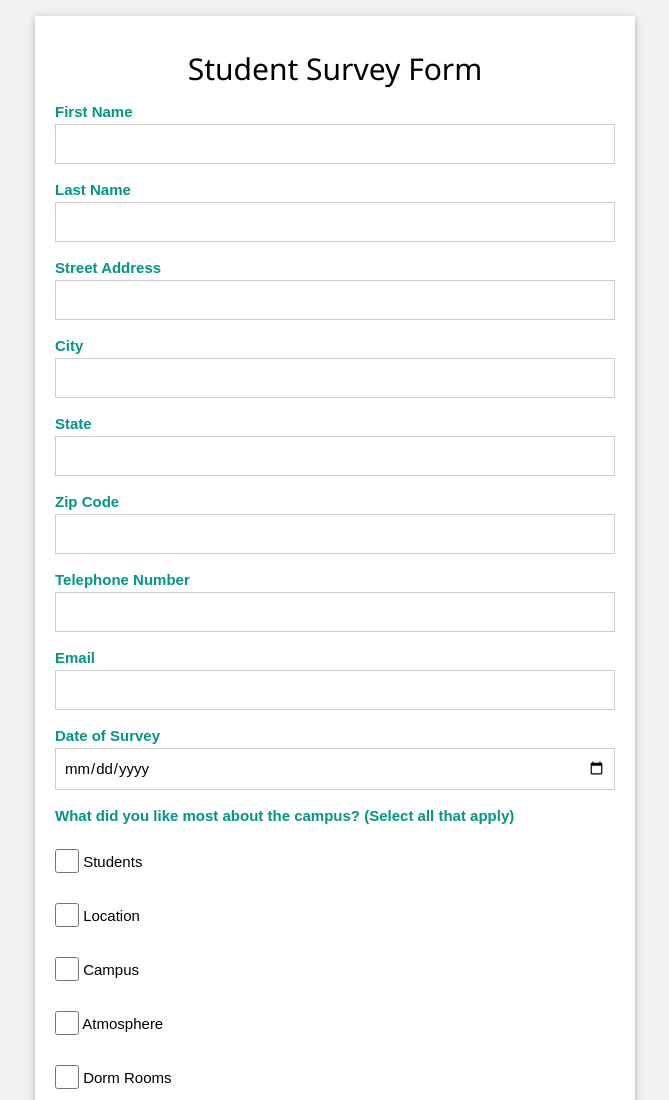
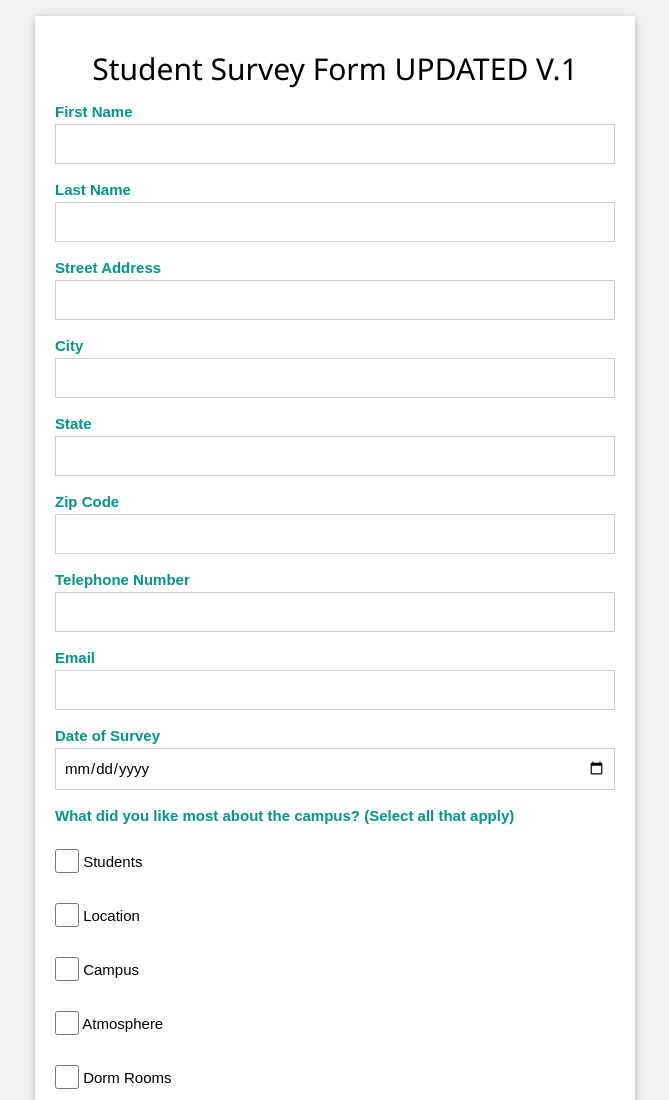
Before and after one commit to amisha14072001/sweassignment2, a plain HTML site: page index.html in a window 1280 px wide. Shown: the top 1100 px of the page, without its empty margins (305-974 px from the left). Drawn offline with nearby package versions, Linux system fonts and the light colour scheme.

Commit message:
Update index.html

```diff
--- a/index.html
+++ b/index.html
@@ -14,7 +14,7 @@
 <body class="w3-light-grey">
 
     <div class="w3-container w3-card w3-white w3-margin-top container">
-        <h2 class="w3-center">Student Survey Form</h2>
+        <h2 class="w3-center">Student Survey Form UPDATED V.1</h2>
         <form action="#" method="post">
 
             <label class="w3-text-teal"><b>First Name</b></label>
```
